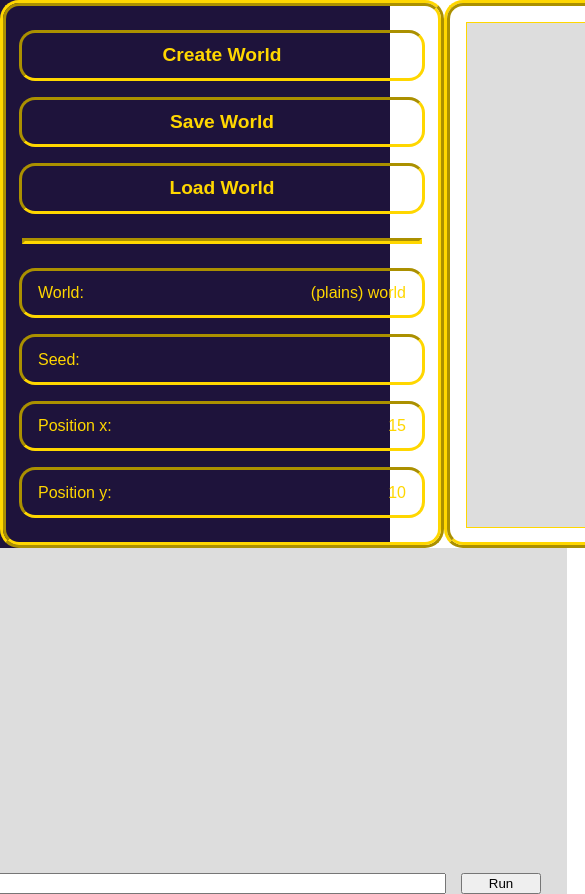
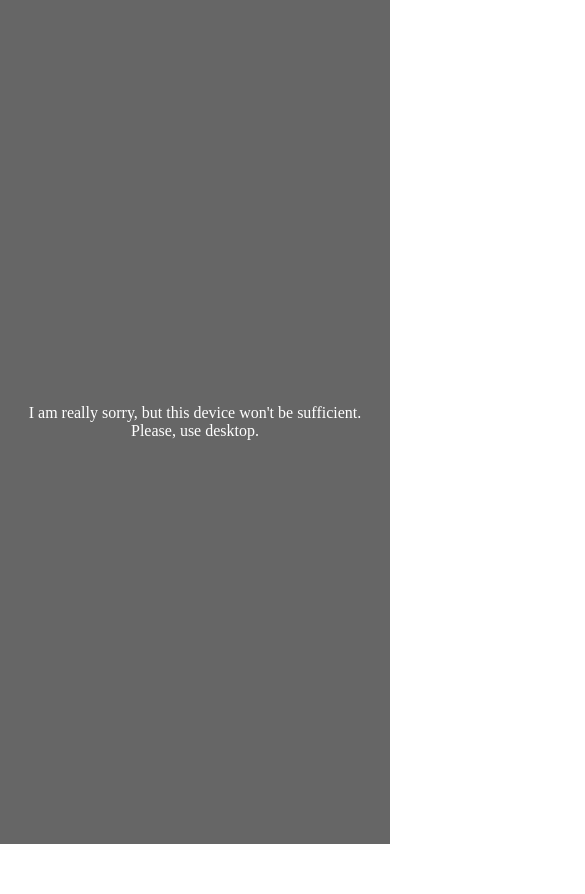
Before and after one commit to TheAshenWolf/Wolfys-Game, an Angular app: page / in a window 390 px wide. Shown: the top 894 px of the page, 585 px wide, since content can reach past the window. After the commit the page ends 844 px from the top, so only its background shows below. Built offline with nearby package versions, Linux system fonts and the light colour scheme.

Commit message:
Responsivity changes

```diff
--- a/src/app/game/game.component.html
+++ b/src/app/game/game.component.html
@@ -96,3 +96,6 @@
         <button id="run-button" value="Run" (click)="command(args.value)">Run</button>
     </div>
 </div>
+<div id="device">
+    <span>I am really sorry, but this device won't be sufficient. Please, use desktop.</span>
+</div>
--- a/src/app/game/game.component.scss
+++ b/src/app/game/game.component.scss
@@ -1,3 +1,35 @@
+#device {
+    width: 100vw;
+    height: 100vh;
+    background-color: #666;
+    color: white;
+    display: flex;
+    align-content: space-around;
+    align-items: center;
+    justify-items: flex-start;
+    justify-content: flex-start;
+    z-index: 8192;
+    overflow: hidden;
+
+    span {
+        text-align: center;
+        width: calc(100vw - 2em);
+        padding: 1em;
+    }
+}
+
+#main, #console {
+    display: none;
+}
+
+@media only screen and (min-width: 1200px) and (min-height: 748px) {
+#device {
+    display: none;
+}
+
+#main, #console {
+    display: flex;
+}
 
 *{
     font-family: sans-serif;
@@ -9,11 +41,12 @@
     background-color: #1e133b;
     display: flex;
     flex-direction: column;
-    justify-content: space-around;
+    // justify-content: space-around;
     font-family: sans-serif;
 }
 
 #main {
+   padding-top: 1em;
    display: flex;
    flex-direction: row;
    justify-content: space-around;
@@ -24,13 +57,14 @@
    border-color: gold;
    border-width: 3px;
    height: 542px;
-   width: 438px;
+   width: calc((100% - 782px) / 2);
+   max-width: 350px;
    border-radius: 19px;
 }
 
 #game-menu, #game-windows {
    display: flex;
-   width: 400px;
+   width: calc(100% - 2em);
    height: 504px;
    padding: 16px;
    border-radius: 16px;
@@ -43,6 +77,7 @@
    position: relative;
 }
 
+/* FIXED */
 .canvas-border {
    border-style: outset;
    border-color: gold;
@@ -67,23 +102,29 @@
    border: gold solid 1px;
    background-color: #ddd;
 }
+/* END FIXED */
 
 #console {
-   background-color: #ddd;
-   color: black;
-   font-weight: bold;
-   height: 350px;
-   width: 744px;
-   align-self: center;
+    margin-top: .5em;
+    display: flex;
+    background-color: #ddd;
+    color: black;
+    font-weight: bold;
+    width: 744px;
+    align-self: center;
+    flex-direction: column-reverse;
+    max-height: 25vh;
+    min-height: 25vh;
 }
 
 #log {
-   height: 325px;
    padding-left: 20px;
    padding-right: 20px;
    overflow: auto;
+}
 
-
+#command {
+    justify-content: center;
 }
 
 #command-line{
@@ -291,3 +332,5 @@ hr {
 .goldFont {
     color: gold;
 }
+
+}
```
